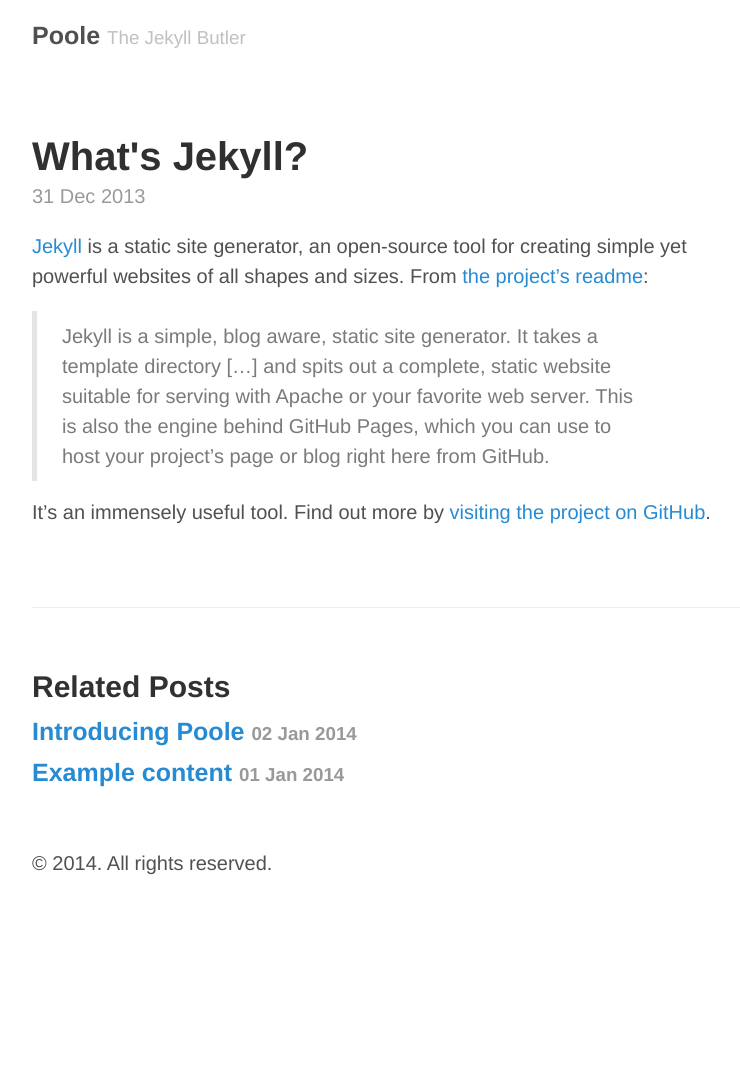
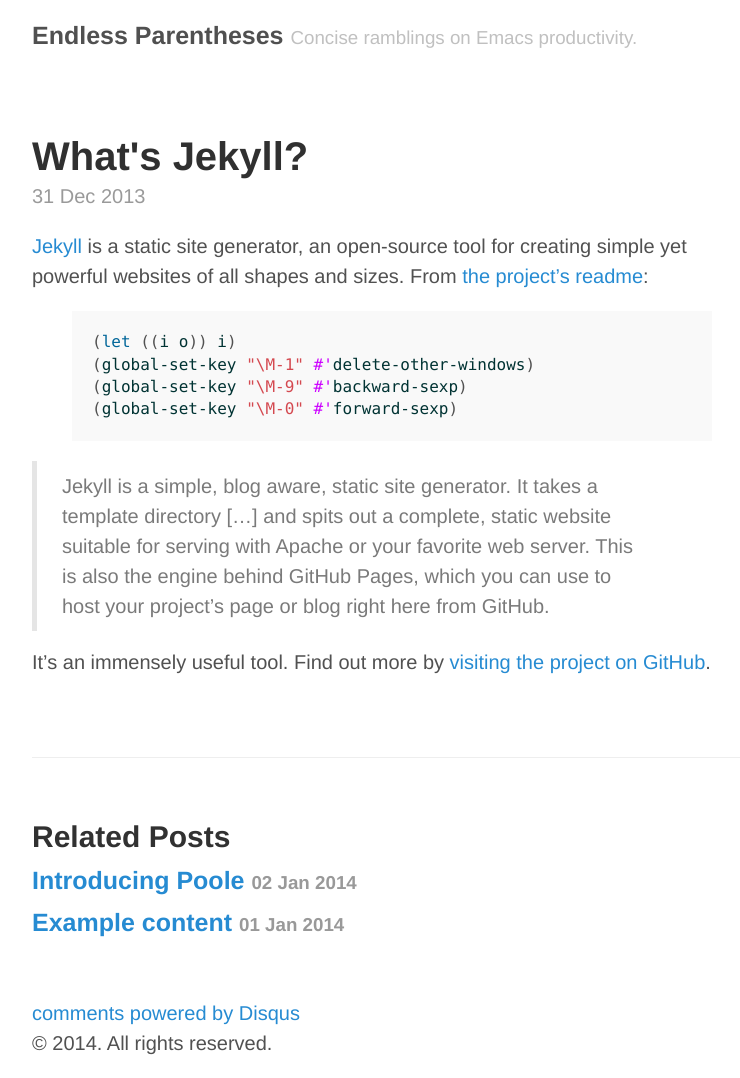
Before and after one commit to Malabarba/EndlessParentheses, a Jekyll site: the page built from _posts/2013-12-31-whats-jekyll.md, in a window 1280 px wide. Shown: the whole page, without its empty margins (248-988 px from the left). Built offline with Jekyll 4.4.1, drawn with Linux system fonts in a browser that asks for light colours; Markdown is read by kramdown in place of the engine named in the settings; comment, search, counter and statistics services are not loaded; before the commit the page ends 900 px from its top, so only the background shows below that.

Commit message:
Testing Disqus

```diff
--- a/_config.yml
+++ b/_config.yml
@@ -1,22 +1,30 @@
 # Dependencies
 markdown:         redcarpet
-pygments:         true
+highlighter:      pygments
+
 
 # Permalinks
-permalink:        pretty
+permalink:        none
 
 # Setup
-title:            Poole
-tagline:          The Jekyll Butler
-url:              http://getpoole.com
-paginate:         1
-baseurl:          /
+title:            Endless Parentheses
+tagline:          'Concise ramblings on Emacs productivity.'
+url:              'http://endlessparentheses.com'
+paginate:         10
+
+baseurl:
 author:
-  name:           Mark Otto
-  url:            https://twitter.com/mdo
-  email:          markdotto@gmail.com
+  name:           Artur Malabarba
+  url:            https://github.com/Bruce-Connor
+  email:          bruce.connor.am@gmail.com
+
+# Content
+excerpt_separator: "
+
+"
+lsi:              true
 
 # Custom vars
 version:          1.0.0
 github:
-  repo:           https://github.com/poole/poole
+  repo:           https://github.com/Bruce-Connor/bruce-connor.github.io
--- /dev/null
+++ b/_includes/comments.html
@@ -0,0 +1,15 @@
+<!-- Disqus Comments Thread -->
+<div id="disqus_thread"></div>
+<script type="text/javascript">
+  /* * * CONFIGURATION VARIABLES: EDIT BEFORE PASTING INTO YOUR WEBPAGE * * */
+  var disqus_shortname = 'endlessparentheses'; // required: replace example with your forum shortname
+
+  /* * * DON'T EDIT BELOW THIS LINE * * */
+  (function() {
+  var dsq = document.createElement('script'); dsq.type = 'text/javascript'; dsq.async = true;
+  dsq.src = '//' + disqus_shortname + '.disqus.com/embed.js';
+  (document.getElementsByTagName('head')[0] || document.getElementsByTagName('body')[0]).appendChild(dsq);
+  })();
+</script>
+<noscript>Please enable JavaScript to view the <a href="http://disqus.com/?ref_noscript">comments powered by Disqus.</a></noscript>
+<a href="http://disqus.com" class="dsq-brlink">comments powered by <span class="logo-disqus">Disqus</span></a>
--- a/_layouts/post.html
+++ b/_layouts/post.html
@@ -23,3 +23,5 @@
     {% endfor %}
   </ul>
 </div>
+
+{% include comments.html %}
--- a/_posts/2013-12-31-whats-jekyll.md
+++ b/_posts/2013-12-31-whats-jekyll.md
@@ -1,10 +1,19 @@
 ---
 layout: post
 title: What's Jekyll?
+date: 2013-12-31
+published: true
 ---
 
 [Jekyll](http://jekyllrb.com) is a static site generator, an open-source tool for creating simple yet powerful websites of all shapes and sizes. From [the project's readme](https://github.com/jekyll/jekyll/blob/master/README.markdown):
 
+{% highlight cl %}
+(let ((i o)) i)
+(global-set-key "\M-1" #'delete-other-windows)
+(global-set-key "\M-9" #'backward-sexp)
+(global-set-key "\M-0" #'forward-sexp)
+{% endhighlight %}
+
 > Jekyll is a simple, blog aware, static site generator. It takes a template directory [...] and spits out a complete, static website suitable for serving with Apache or your favorite web server. This is also the engine behind GitHub Pages, which you can use to host your project’s page or blog right here from GitHub.
 
 It's an immensely useful tool. Find out more by [visiting the project on GitHub](https://github.com/jekyll/jekyll).
--- a/index.html
+++ b/index.html
@@ -14,7 +14,11 @@
 
     <span class="post-date">{{ post.date | date_to_string }}</span>
 
-    {{ post.content }}
+    {{ post.excerpt }}
+
+    <p><a href="{{ post.url }}" class="read-more">
+        Read More.
+    </a></p>
   </div>
   {% endfor %}
 </div>
```
